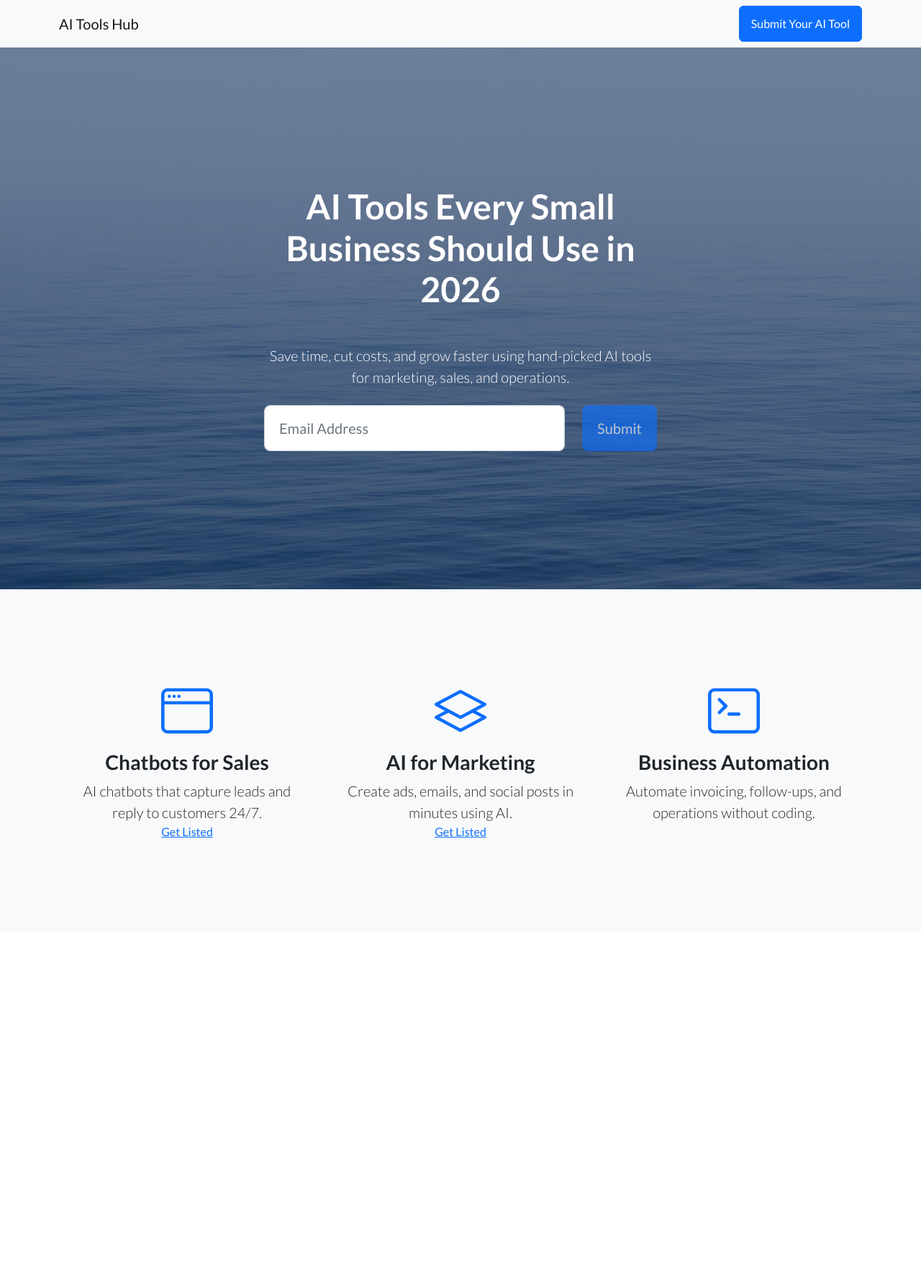
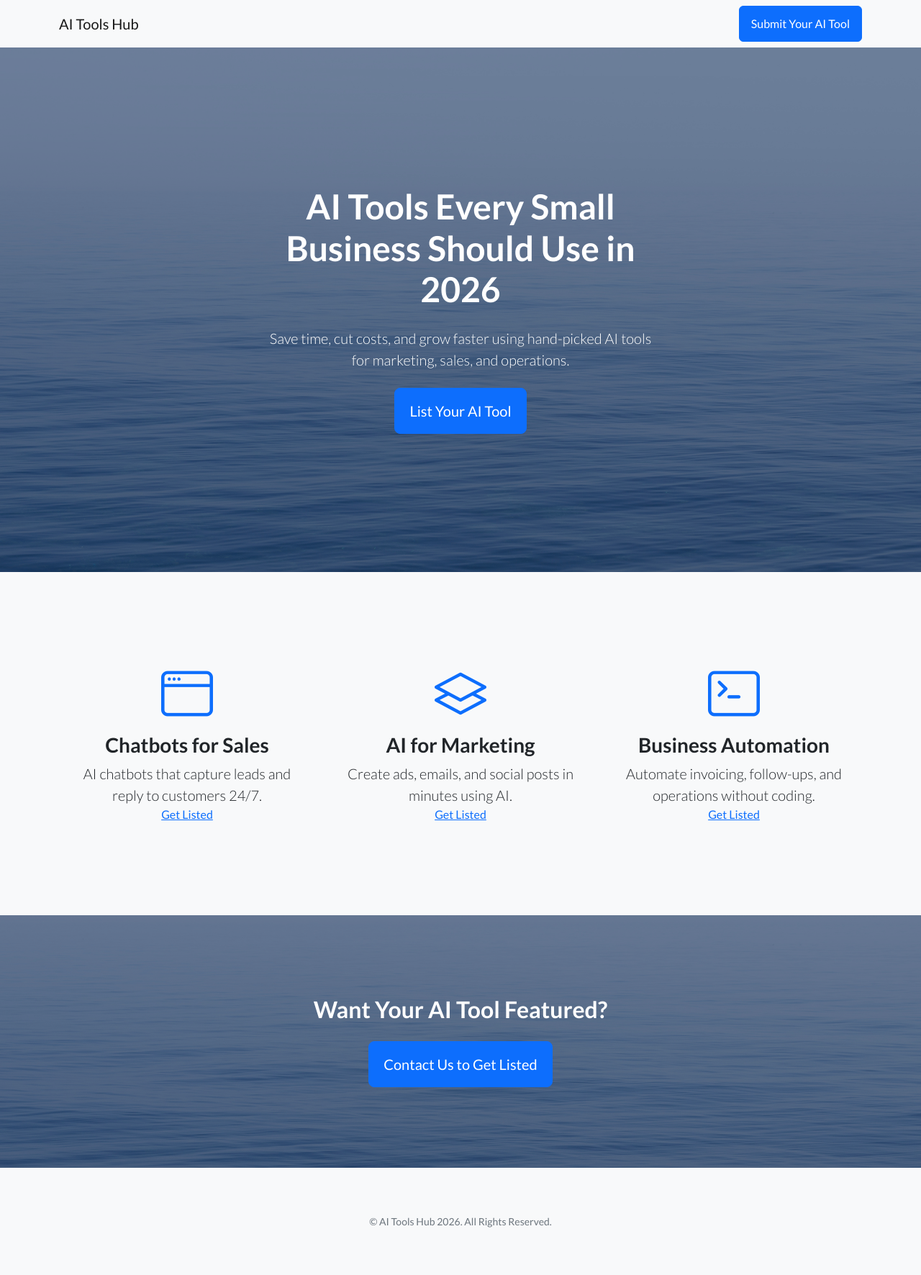
Before and after one commit to amzn7285/ai-tools-small-business, a website: page dist/index.html in a window 1280 px wide. Shown: the whole page at 72% size. Before the commit the page ends 1296 px from the top, so only its background shows below. Drawn offline with nearby package versions, Linux system fonts and the light colour scheme.

Commit message:
Refactor index.html structure and content

```diff
--- a/dist/index.html
+++ b/dist/index.html
@@ -3,76 +3,49 @@
 <head>
   <meta charset="utf-8" />
   <meta name="viewport" content="width=device-width, initial-scale=1, shrink-to-fit=no" />
-        <meta name="description" content="" />
-        <meta name="author" content="" />
-        <title>Landing Page - AI Tools Every Small Business Should Use in 2026</title>
+  <title>AI Tools Every Small Business Should Use in 2026</title>
+
   <!-- Favicon-->
   <link rel="icon" type="image/x-icon" href="assets/favicon.ico" />
+
   <!-- Bootstrap icons-->
-        <link href="https://cdn.jsdelivr.net/npm/bootstrap-icons@1.5.0/font/bootstrap-icons.css" rel="stylesheet" type="text/css" />
+  <link href="https://cdn.jsdelivr.net/npm/bootstrap-icons@1.5.0/font/bootstrap-icons.css" rel="stylesheet" />
+
   <!-- Google fonts-->
-        <link href="https://fonts.googleapis.com/css?family=Lato:300,400,700,300italic,400italic,700italic" rel="stylesheet" type="text/css" />
-        <!-- Core theme CSS (includes Bootstrap)-->
+  <link href="https://fonts.googleapis.com/css?family=Lato:300,400,700,300italic,400italic,700italic" rel="stylesheet" />
+
+  <!-- Core theme CSS -->
   <link href="css/styles.css" rel="stylesheet" />
 </head>
+
 <body>
+
 <!-- Navigation-->
 <nav class="navbar navbar-light bg-light static-top">
   <div class="container">
-                <a class="navbar-brand" href="#!">AI Tools Hub</a>
+    <a class="navbar-brand" href="#">AI Tools Hub</a>
     <a class="btn btn-primary" href="mailto:thefitvaultzone@zohomail.in">Submit Your AI Tool</a>
   </div>
 </nav>
-        <!-- Masthead-->
+
+<!-- Hero Section -->
 <header class="masthead">
   <div class="container position-relative">
     <div class="row justify-content-center">
-                    <div class="col-xl-6">
-                        <div class="text-center text-white">
-                            <!-- Page heading-->
-                            <h1 class="mb-5">AI Tools Every Small Business Should Use in 2026</h1>
-                            <p class="lead mb-4">Save time, cut costs, and grow faster using hand-picked AI tools for marketing, sales, and operations.</p>
-                            <!-- Signup form-->
-                            <!-- * * * * * * * * * * * * * * *-->
-                            <!-- * * SB Forms Contact Form * *-->
-                            <!-- * * * * * * * * * * * * * * *-->
-                            <!-- This form is pre-integrated with SB Forms.-->
-                            <!-- To make this form functional, sign up at-->
-                            <!-- https://startbootstrap.com/solution/contact-forms-->
-                            <!-- to get an API token!-->
-                            <form class="form-subscribe" id="contactForm" data-sb-form-api-token="API_TOKEN">
-                                <!-- Email address input-->
-                                <div class="row">
-                                    <div class="col">
-                                        <input class="form-control form-control-lg" id="emailAddress" type="email" placeholder="Email Address" data-sb-validations="required,email" />
-                                        <div class="invalid-feedback text-white" data-sb-feedback="emailAddress:required">Email Address is required.</div>
-                                        <div class="invalid-feedback text-white" data-sb-feedback="emailAddress:email">Email Address Email is not valid.</div>
-                                    </div>
-                                    <div class="col-auto"><button class="btn btn-primary btn-lg disabled" id="submitButton" type="submit">Submit</button></div>
-                                </div>
-                                <!-- Submit success message-->
-                                <!---->
-                                <!-- This is what your users will see when the form-->
-                                <!-- has successfully submitted-->
-                                <div class="d-none" id="submitSuccessMessage">
-                                    <div class="text-center mb-3">
-                                        <div class="fw-bolder">Form submission successful!</div>
-                                        <p>To activate this form, sign up at</p>
-                                        <a class="text-white" href="https://startbootstrap.com/solution/contact-forms">https://startbootstrap.com/solution/contact-forms</a>
-                                    </div>
-                                </div>
-                                <!-- Submit error message-->
-                                <!---->
-                                <!-- This is what your users will see when there is-->
-                                <!-- an error submitting the form-->
-                                <div class="d-none" id="submitErrorMessage"><div class="text-center text-danger mb-3">Error sending message!</div></div>
-                            </form>
-                        </div>
+      <div class="col-xl-6 text-center text-white">
+        <h1 class="mb-4">AI Tools Every Small Business Should Use in 2026</h1>
+        <p class="lead mb-4">
+          Save time, cut costs, and grow faster using hand-picked AI tools for marketing, sales, and operations.
+        </p>
+        <a class="btn btn-primary btn-lg" href="mailto:thefitvaultzone@zohomail.in">
+          List Your AI Tool
+        </a>
       </div>
     </div>
   </div>
 </header>
-      <!-- Icons Grid-->
+
+<!-- Features -->
 <section class="features-icons bg-light text-center">
   <div class="container">
     <div class="row">
@@ -106,9 +79,44 @@
           </div>
           <h3>Business Automation</h3>
           <p class="lead mb-0">Automate invoicing, follow-ups, and operations without coding.</p>
+          <p><a href="mailto:thefitvaultzone@zohomail.in">Get Listed</a></p>
         </div>
       </div>
 
     </div>
   </div>
 </section>
+
+<!-- Call to Action -->
+<section class="call-to-action text-white text-center">
+  <div class="container position-relative">
+    <div class="row justify-content-center">
+      <div class="col-xl-6">
+        <h2 class="mb-4">Want Your AI Tool Featured?</h2>
+        <a class="btn btn-primary btn-lg" href="mailto:thefitvaultzone@zohomail.in">
+          Contact Us to Get Listed
+        </a>
+      </div>
+    </div>
+  </div>
+</section>
+
+<!-- Footer -->
+<footer class="footer bg-light">
+  <div class="container">
+    <div class="row">
+      <div class="col-lg-12 text-center my-auto">
+        <p class="text-muted small mb-0">
+          &copy; AI Tools Hub 2026. All Rights Reserved.
+        </p>
+      </div>
+    </div>
+  </div>
+</footer>
+
+<!-- Bootstrap JS -->
+<script src="https://cdn.jsdelivr.net/npm/bootstrap@5.2.3/dist/js/bootstrap.bundle.min.js"></script>
+<script src="js/scripts.js"></script>
+
+</body>
+</html>
```
Lines whose indentation alone changed are shown as unchanged.
